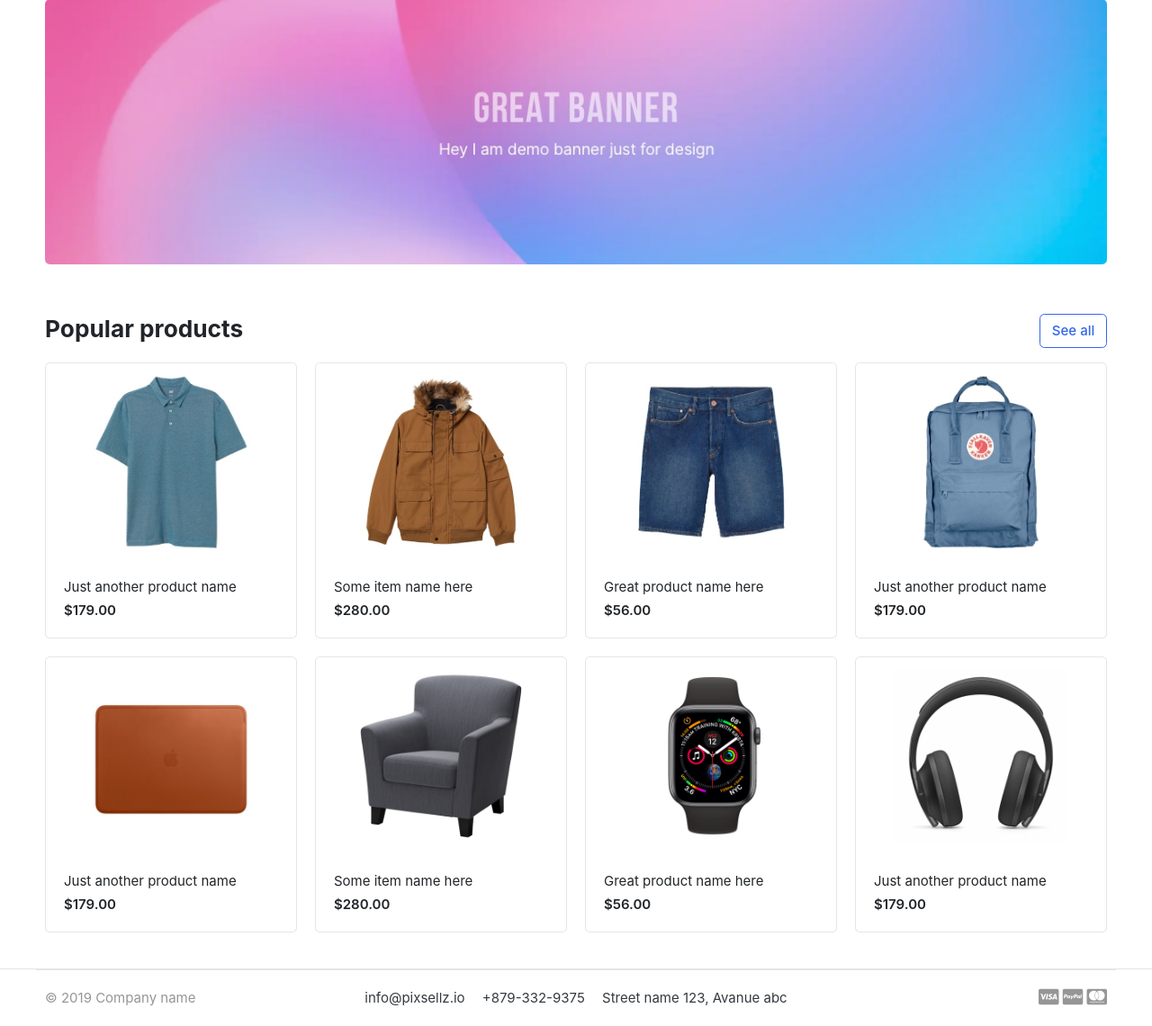
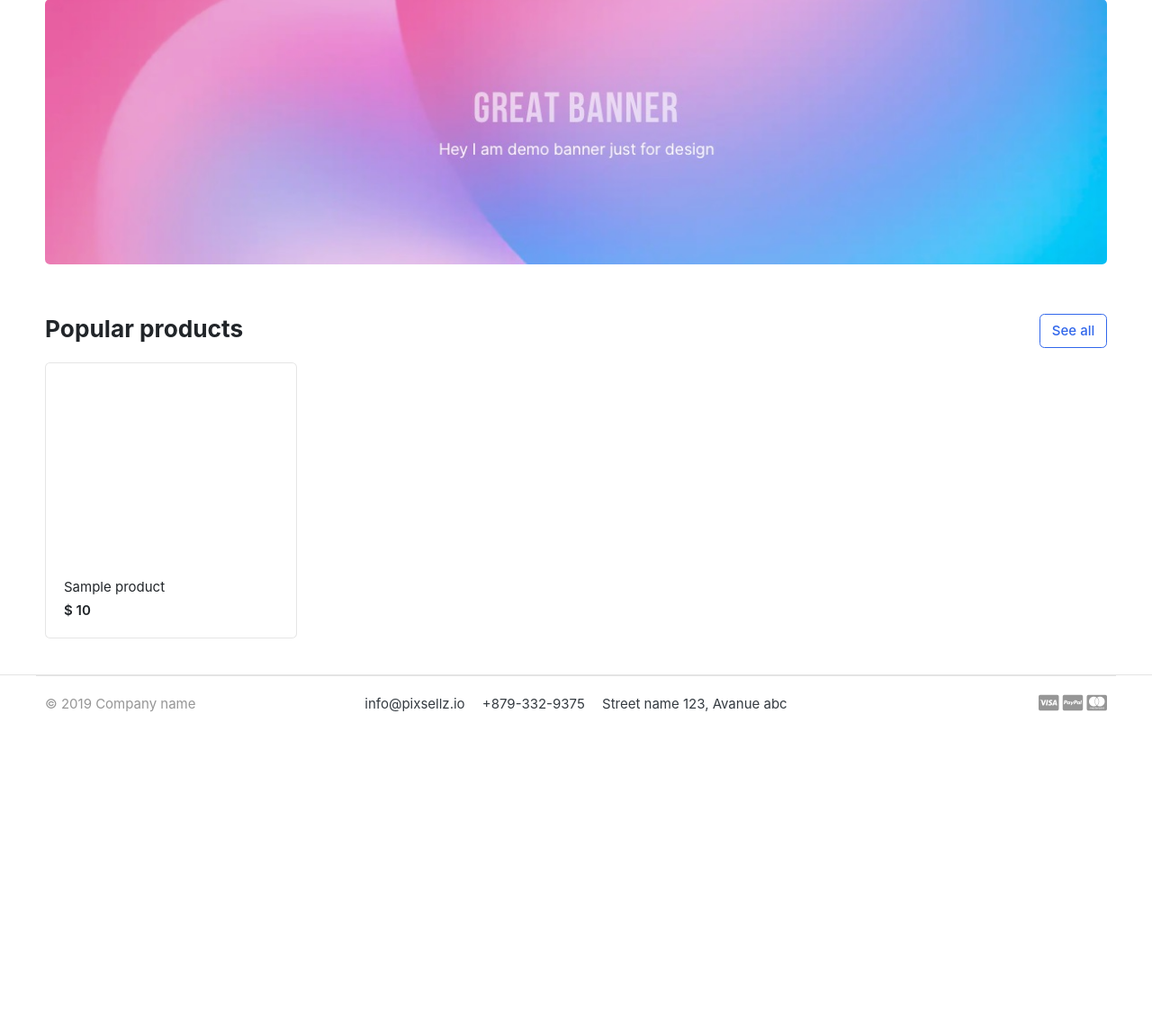
Before and after one commit to ReevesAk/salken, a Django app: page / in a window 1280 px wide. Shown: the part 100-1241 px from the top of the page at 90% size. After the commit the page ends 892 px from the top, so only its background shows below. Run offline with Django 4.2, Linux system fonts and the light colour scheme; tables that the repository leaves empty hold one stand-in row (values such as "Sample post"); some web fonts are replaced.

Commit message:
Design, add and display products on homepage, store page and display products by category

```diff
--- a/salken/urls.py
+++ b/salken/urls.py
@@ -14,7 +14,7 @@
     2. Add a URL to urlpatterns:  path('blog/', include('blog.urls'))
 """
 from django.contrib import admin
-from django.urls import path
+from django.urls import path, include
 from . import views
 
 from django.conf import settings
@@ -22,5 +22,6 @@
 
 urlpatterns = [
     path('admin/', admin.site.urls),
-    path("", views.home, name='home')
+    path("", views.home, name='home'),
+    path('store', include('store.urls'))
 ] + static(settings.MEDIA_URL, document_root=settings.MEDIA_ROOT)
--- a/salken/views.py
+++ b/salken/views.py
@@ -1,5 +1,16 @@
 from django.http import HttpResponse
 from django.shortcuts import render
+from store.models import Product
 
+
+# home handles the logic of what is displayed on the homepage as well
+# as how it is displayed.
 def home(request):
-    return render(request=request,  template_name='home.html')
+    products = Product.objects.all().filter(is_available=True)
+
+    product_count = products.count()
+    context = {
+        'products': products,
+        'product_count': product_count
+    }
+    return render(request=request,  template_name='home.html', context=context)
--- a/store/admin.py
+++ b/store/admin.py
@@ -6,6 +6,6 @@
 # ProductAdmin pre_populates the slug when a product is being added.
 class ProductAdmin(admin.ModelAdmin):
     prepopulated_fields = {'slug': ('product_name',)}
-    list_display = ('product_name', 'price', 'stock', 'category', 'modified_date')
+    list_display = ('product_name', 'price', 'stock', 'category', 'added_at', 'modified_date')
 
-admin.site.register(Product)
+admin.site.register(Product, ProductAdmin)
--- a/store/models.py
+++ b/store/models.py
@@ -3,7 +3,7 @@
 
 # Create your models here.
 
-# Product describes model for each product category.
+# Product describes database model for each product in the store.
 class Product(models.Model):
     product_name    = models.CharField(max_length=250, unique=True)
     slug            = models.SlugField(max_length=200, unique=True)
--- /dev/null
+++ b/store/urls.py
@@ -0,0 +1,7 @@
+from django.urls import path
+from . import views
+
+urlpatterns = [
+    path("", views.store, name='store'),
+    path("<slug:category_slug>/", views.store, name='products_by_category')
+]
--- a/templates/home.html
+++ b/templates/home.html
@@ -26,80 +26,18 @@
 
 
 		<div class="row">
+			{% for product in products %}
 			<div class="col-md-3">
 				<div class="card card-product-grid">
-					<a href="./product-detail.html" class="img-wrap"> <img src="{% static 'images/items/1.jpg' %}"> </a>
+					<a href="./product-detail.html" class="img-wrap"> <img src="{{ product.images.url }}"> </a>
 					<figcaption class="info-wrap">
-						<a href="./product-detail.html" class="title">Just another product name</a>
-						<div class="price mt-1">$179.00</div> <!-- price-wrap.// -->
+						<a href="./product-detail.html" class="title">{{ product.product_name }}</a>
+						<div class="price mt-1">$ {{ product.price }}</div> <!-- price-wrap.// -->
 					</figcaption>
 				</div>
 			</div> <!-- col.// -->
-			<div class="col-md-3">
-				<div class="card card-product-grid">
-					<a href="./product-detail.html" class="img-wrap"> <img src="{% static 'images/items/2.jpg' %}"> </a>
-					<figcaption class="info-wrap">
-						<a href="./product-detail.html" class="title">Some item name here</a>
-						<div class="price mt-1">$280.00</div> <!-- price-wrap.// -->
-					</figcaption>
-				</div>
-			</div> <!-- col.// -->
-			<div class="col-md-3">
-				<div class="card card-product-grid">
-					<a href="./product-detail.html" class="img-wrap"> <img src="{% static 'images/items/3.jpg' %}"> </a>
-					<figcaption class="info-wrap">
-						<a href="./product-detail.html" class="title">Great product name here</a>
-						<div class="price mt-1">$56.00</div> <!-- price-wrap.// -->
-					</figcaption>
-				</div>
-			</div> <!-- col.// -->
-			<div class="col-md-3">
-				<div class="card card-product-grid">
-					<a href="./product-detail.html" class="img-wrap"> <img src="{% static 'images/items/4.jpg' %}"> </a>
-					<figcaption class="info-wrap">
-						<a href="./product-detail.html" class="title">Just another product name</a>
-						<div class="price mt-1">$179.00</div> <!-- price-wrap.// -->
-					</figcaption>
-				</div>
-			</div> <!-- col.// -->
-			<div class="col-md-3">
-				<div class="card card-product-grid">
-					<a href="./product-detail.html" class="img-wrap"> <img src="{% static 'images/items/5.jpg' %}"> </a>
-					<figcaption class="info-wrap">
-						<a href="./product-detail.html" class="title">Just another product name</a>
-						<div class="price mt-1">$179.00</div> <!-- price-wrap.// -->
-					</figcaption>
-				</div>
-			</div> <!-- col.// -->
-			<div class="col-md-3">
-				<div class="card card-product-grid">
-					<a href="./product-detail.html" class="img-wrap"> <img src="{% static 'images/items/6.jpg' %}"> </a>
-					<figcaption class="info-wrap">
-						<a href="./product-detail.html" class="title">Some item name here</a>
-						<div class="price mt-1">$280.00</div> <!-- price-wrap.// -->
-					</figcaption>
-				</div>
-			</div> <!-- col.// -->
-			<div class="col-md-3">
-				<div class="card card-product-grid">
-					<a href="./product-detail.html" class="img-wrap"> <img src="{% static 'images/items/7.jpg' %}"> </a>
-					<figcaption class="info-wrap">
-						<a href="./product-detail.html" class="title">Great product name here</a>
-						<div class="price mt-1">$56.00</div> <!-- price-wrap.// -->
-					</figcaption>
-				</div>
-			</div> <!-- col.// -->
-			<div class="col-md-3">
-				<div class="card card-product-grid">
-					<a href="./product-detail.html" class="img-wrap"> <img src="{% static 'images/items/9.jpg' %}"> </a>
-					<figcaption class="info-wrap">
-						<a href="./product-detail.html" class="title">Just another product name</a>
-						<div class="price mt-1">$179.00</div> <!-- price-wrap.// -->
-					</figcaption>
-				</div>
-			</div> <!-- col.// -->
+			{% endfor %}
 		</div> <!-- row.// -->
-
 	</div><!-- container // -->
 </section>
 <!-- ========================= SECTION  END// ========================= -->
```
Also changed, not shown: store/views.py (+21 -0 lines), templates/store/store.html (added, +173 -0 lines).
